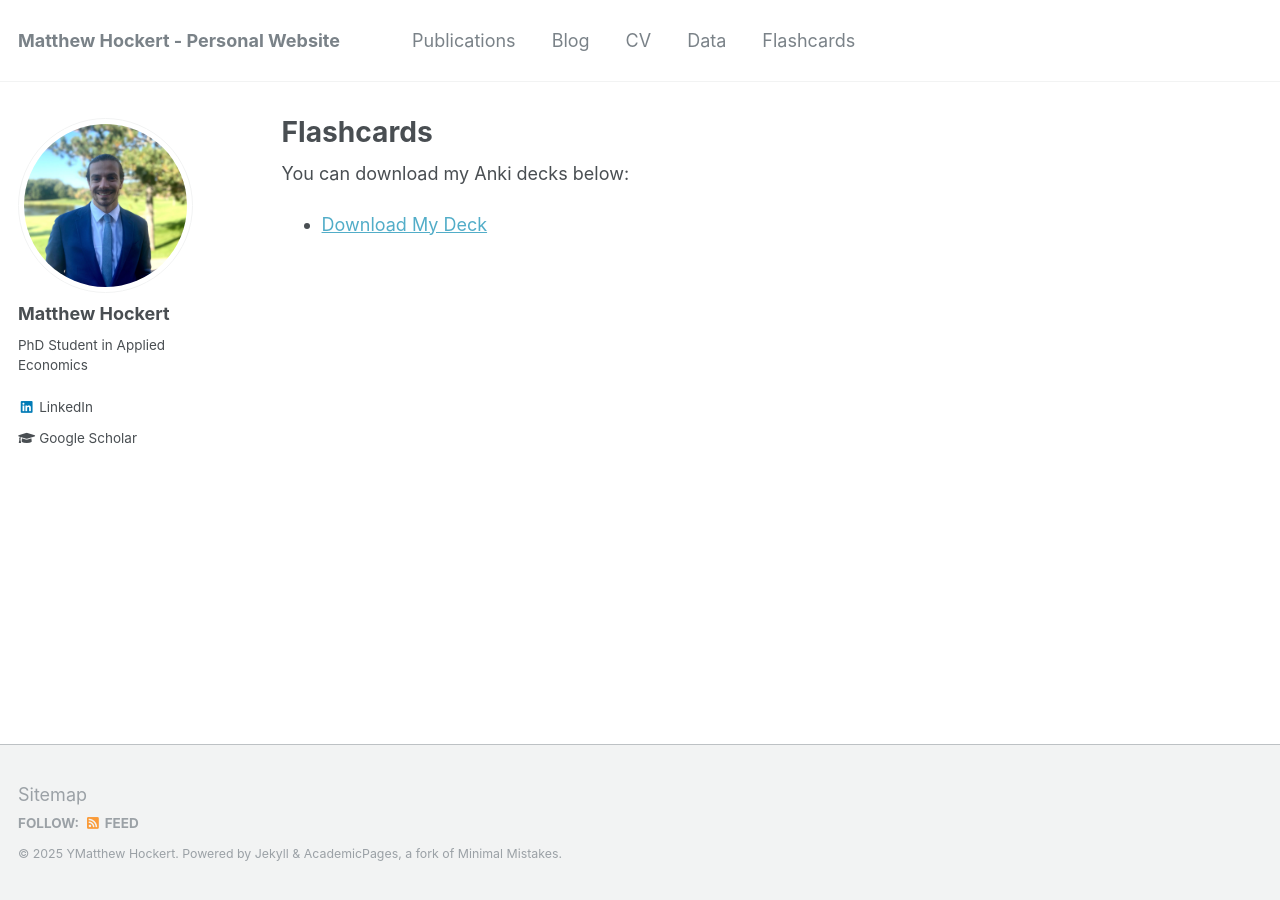
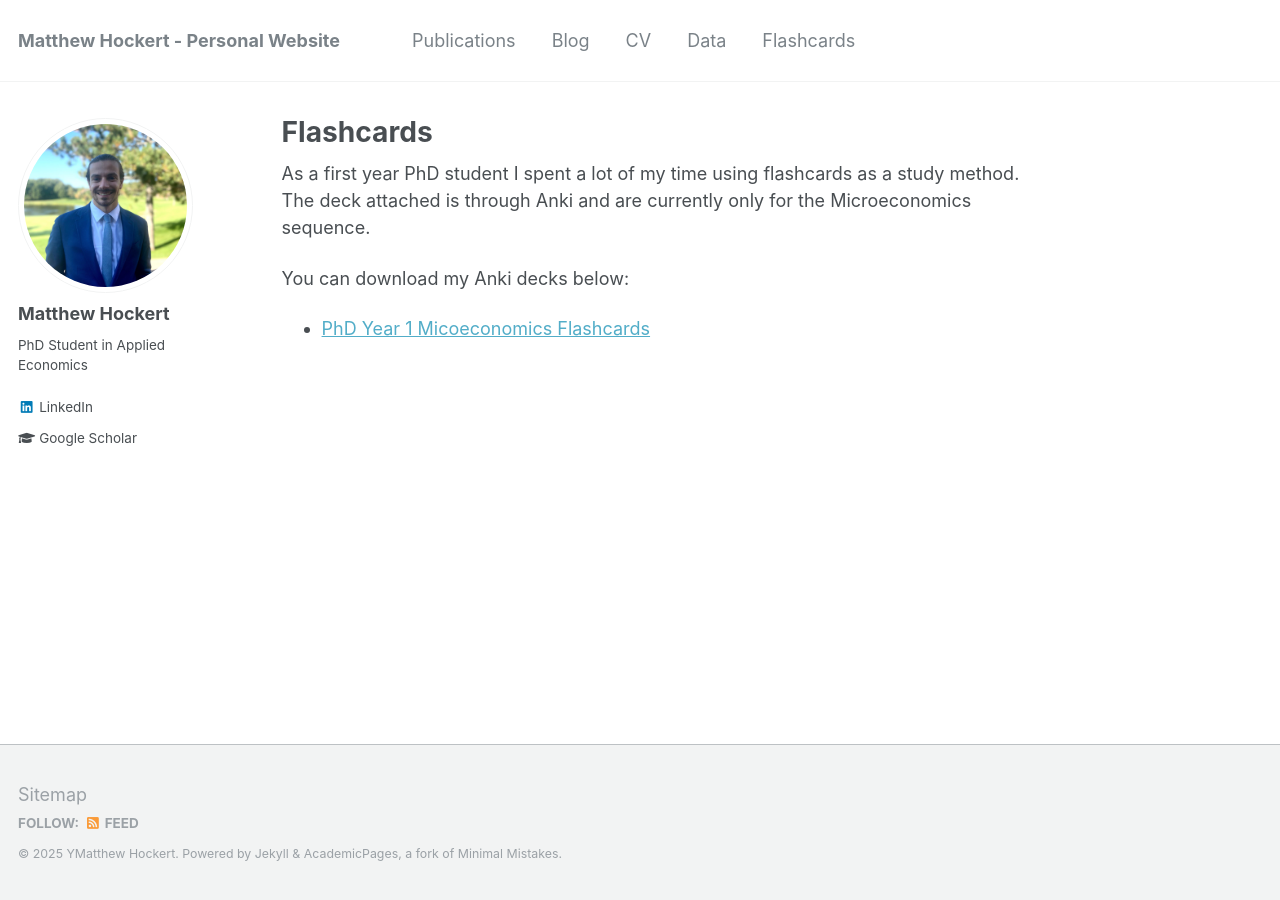
Before and after one commit to MatthewHockert/MatthewHockert.github.io, a Jekyll site: the page built from _pages/flashcards.md, in a window 1280 px wide. Built offline with Jekyll 4.4.1, drawn with Linux system fonts in a browser that asks for light colours.

Commit message:
updating language

```diff
--- a/_pages/flashcards.md
+++ b/_pages/flashcards.md
@@ -5,6 +5,9 @@ permalink: /flashcards/
 author_profile: true
 nav: true
 ---
+
+As a first year PhD student I spent a lot of my time using flashcards as a study method. The deck attached is through Anki and are currently only for the Microeconomics sequence.
+
 You can download my Anki decks below:
 
-- [Download My Deck](/files/Microeconomics_anki_cards.apkg)
+- [PhD Year 1 Micoeconomics Flashcards](/files/Microeconomics_anki_cards.apkg)
```
